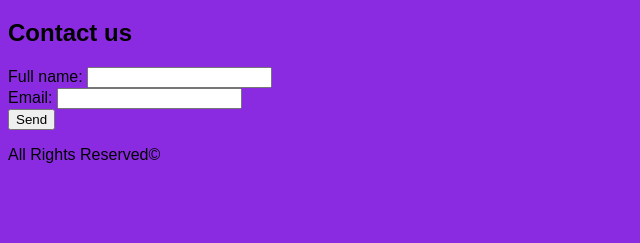
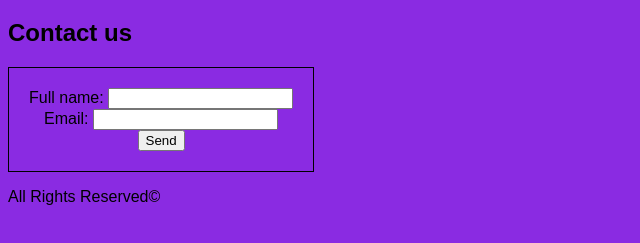
Before and after one commit to shedipro12-bot/FlowerStore, a plain HTML site: page contact-us.html in a window 1280 px wide. Shown: the part 87-330 px from the top of the page, without its empty margins (0-640 px from the left). Drawn offline with Linux system fonts and the light colour scheme.

Commit message:
Added style to contact us

```diff
--- a/contact-us.html
+++ b/contact-us.html
@@ -18,7 +18,9 @@
 
     <h1>Flower Store</h1>
     <h2>Contact us </h2>
-    <form>
+    <div>
+
+        <form class="container">
 
             <label>Full name: </label>
             <input type="text" name="fullName">
@@ -31,6 +33,7 @@
             <button>Send</button>
 
         </form>
+    </div>
     <p>All Rights Reserved©</p>
 
 </body>
--- a/style.css
+++ b/style.css
@@ -2,3 +2,14 @@ body {
     font-family: fantasy;
     background-color: blueviolet;
 }
+
+
+form {
+    display: inline-block;
+    border: 1px solid black;
+   padding: 20px;
+
+}
+.container {
+    text-align: center;
+}
```
Also changed, not shown: index.html (+2 -1 lines). Lines whose indentation alone changed are shown as unchanged.
